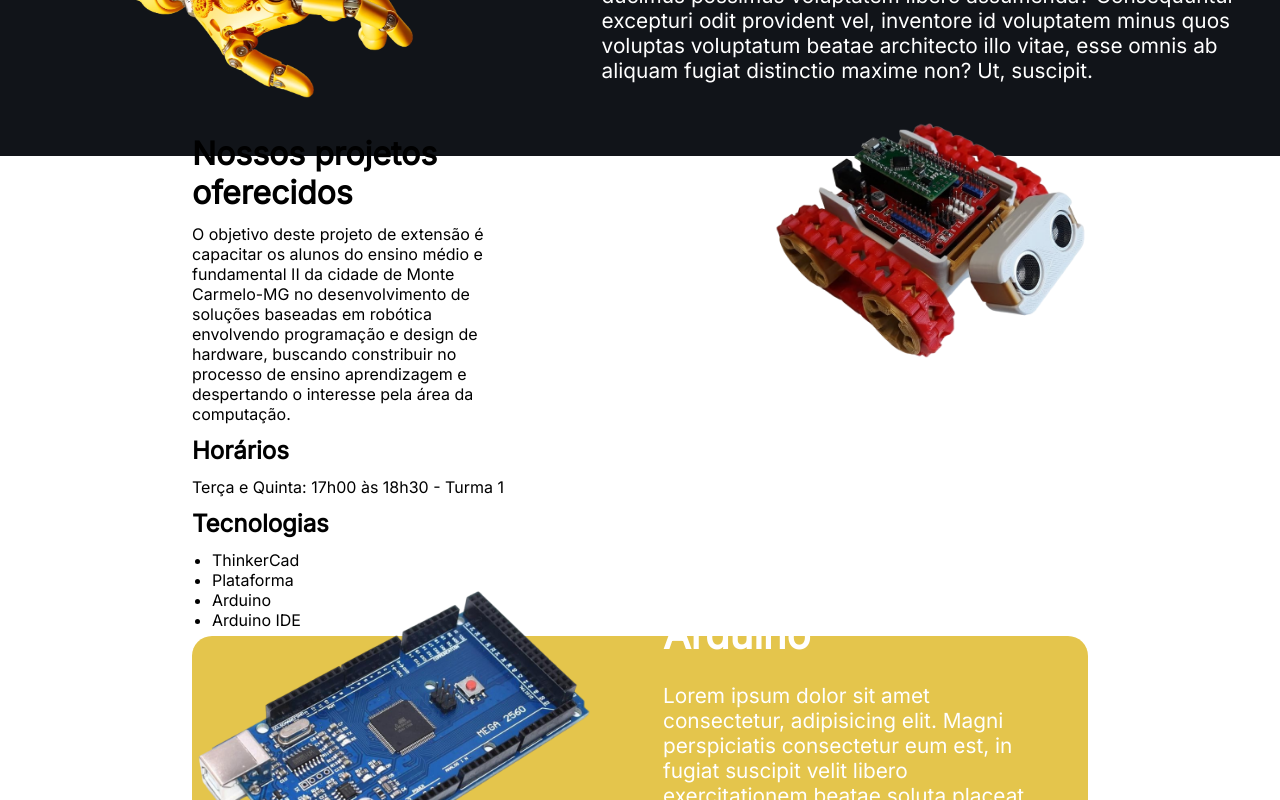
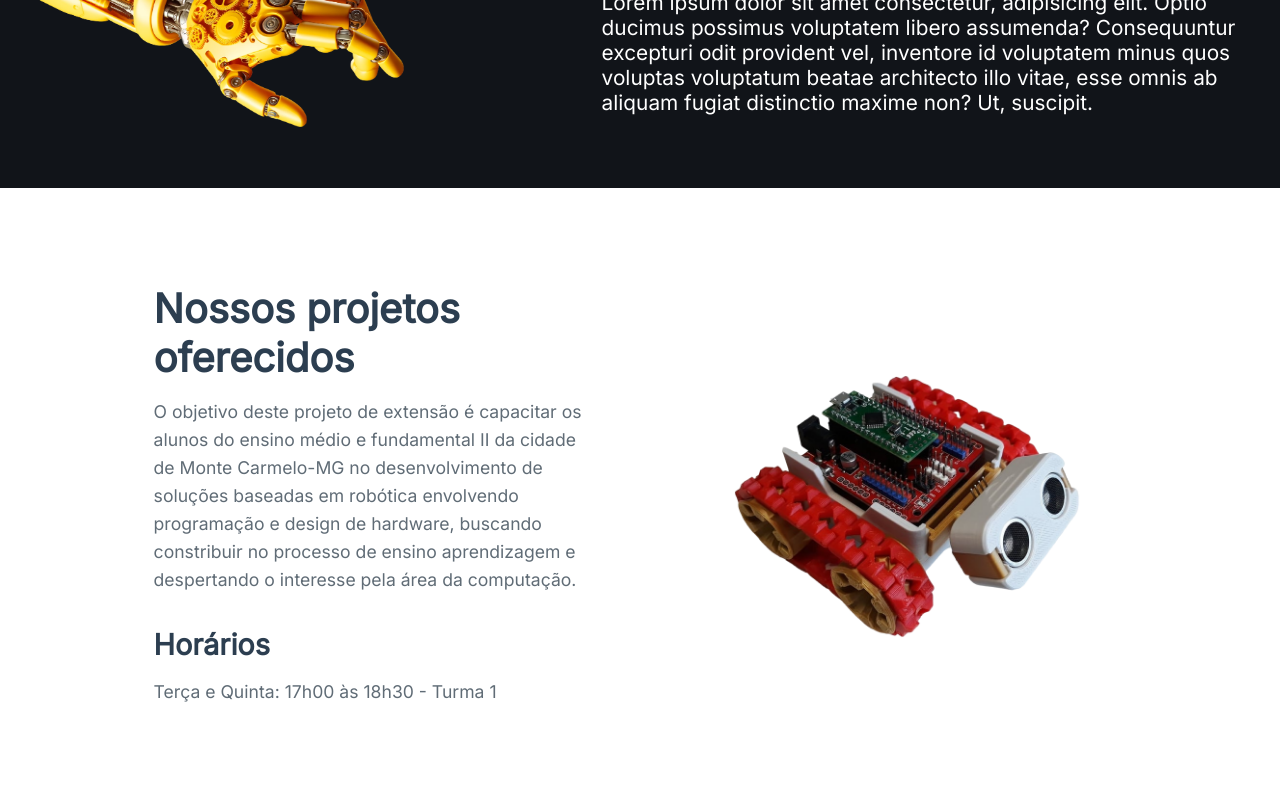
Before and after one commit to TremTechMc/SiteRob, a React (Vite) app: page / in a window 1280 px wide. Shown: the part 1480-2280 px from the top of the page. Built offline with nearby package versions, Linux system fonts and the light colour scheme.

Commit message:
:lipstick: feat: update style sections

```diff
--- a/src/pages/Home/CardSection/CardSection.style.js
+++ b/src/pages/Home/CardSection/CardSection.style.js
@@ -2,8 +2,8 @@ import styled from 'styled-components';
 
 export const ContainerDiv2 = styled.div`
     background-color: #e0b509;
-    padding-top: 2rem;
-    padding-bottom: 1rem;
+    padding-top: 2.5rem;
+    padding-bottom: 2.5rem;
     display: flex;
     flex-direction: column;
     align-items: center;
--- a/src/pages/Home/ContainerSection/ContainerSection.jsx
+++ b/src/pages/Home/ContainerSection/ContainerSection.jsx
@@ -1,11 +1,11 @@
 import React from 'react'
-import { ContainerDiv3, ImageDivHand, TextDiv } from './ContainerSection.style';
+import { ContainerDiv, ImageDivHand, TextDiv } from './ContainerSection.style';
 import mao from '../../../assets/mao.png';
 
 export default function ContainerSection() {
     return (
         <div>
-            <ContainerDiv3>
+            <ContainerDiv>
                 <ImageDivHand>
                     <img src={mao} alt="Mão" />
                 </ImageDivHand>
@@ -13,7 +13,7 @@ export default function ContainerSection() {
                     <h1>Mão mecânica</h1>
                     <p>Lorem ipsum dolor sit amet consectetur, adipisicing elit. Optio ducimus possimus voluptatem libero assumenda? Consequuntur excepturi odit provident vel, inventore id voluptatem minus quos voluptas voluptatum beatae architecto illo vitae, esse omnis ab aliquam fugiat distinctio maxime non? Ut, suscipit.</p>
                 </TextDiv>
-            </ContainerDiv3>
+            </ContainerDiv>
         </div>
     )
 }
--- a/src/pages/Home/ContainerSection/ContainerSection.style.js
+++ b/src/pages/Home/ContainerSection/ContainerSection.style.js
@@ -1,6 +1,6 @@
 import styled from 'styled-components';
 
-export const ContainerDiv3 = styled.div`
+export const ContainerDiv = styled.div`
     background-color: #111419;
     height: 40vh;
     display: flex;
@@ -18,7 +18,7 @@ export const ImageDivHand = styled.div`
     width: 40%;
 
     img{
-        width: 88%;
+        width: 86%;
         height: auto;
         display: flex;
         justify-content: center;
--- a/src/pages/Home/SecondContainer/SecondContainer.jsx
+++ b/src/pages/Home/SecondContainer/SecondContainer.jsx
@@ -11,13 +11,6 @@ export default function SecondContainer() {
                     <p>O objetivo deste projeto de extensão é capacitar os alunos do ensino médio e fundamental II da cidade de Monte Carmelo-MG no desenvolvimento de soluções baseadas em robótica envolvendo programação e design de hardware, buscando constribuir no processo de ensino aprendizagem e despertando o interesse pela área da computação.</p>
                     <h2>Horários</h2>
                     <p>Terça e Quinta: 17h00 às 18h30 - Turma 1</p>
-                    <h2>Tecnologias</h2>
-                    <ul>
-                        <li>ThinkerCad</li>
-                        <li>Plataforma</li>
-                        <li>Arduino</li>
-                        <li>Arduino IDE</li>
-                    </ul>
                 </TextDiv2>
                 <ImageDiv2>
                     <img src={robozinho} alt="Robozinho" />
--- a/src/pages/Home/SecondContainer/SecondContainer.style.js
+++ b/src/pages/Home/SecondContainer/SecondContainer.style.js
@@ -2,62 +2,78 @@ import styled from 'styled-components';
 
 export const ContainerDiv4 = styled.div`
     background-color: #fff;
-    height: 55vh;
+    padding: 4rem 2rem;
     display: flex;
     align-items: center;
     justify-content: center;
 
     @media screen and (max-width: 730px) {
-        height: auto;
+        padding: 2rem 1rem;
     }
 `;
 
 export const TextDiv2 = styled.div`
-    width: 35%;
+    width: 45%;
+    color: #333;
 
-    h1, h2, p, ul{
-        padding-top: 0.75rem;
+    h1 {
+        font-size: 2.5rem;
+        font-weight: 700;
+        margin-bottom: 1rem;
+        color: #2c3e50;
     }
 
-    ul{
-        padding-left: 10px;
+    h2 {
+        font-size: 1.8rem;
+        margin-top: 2rem;
+        margin-bottom: 1rem;
+        color: #2c3e50;
     }
 
-    li{
-        margin-left: 10px;
+    p {
+        font-size: 1.1rem;
+        line-height: 1.6;
+        margin-bottom: 1.5rem;
+        color: #606c76;
     }
 
     @media screen and (max-width: 730px) {
         width: 100%;
+        text-align: center;
     }
 `;
 
 export const InnerContainer = styled.div`
     display: flex;
-    width: 70%;
+    width: 80%;
     justify-content: space-between;
+    padding: 2rem;
 
     @media screen and (max-width: 730px) {
         flex-direction: column;
-        display: flex;
-        justify-content: center;
         align-items: center;
+        padding: 1.5rem;
     }
 `;
 
 export const ImageDiv2 = styled.div`
-    width: 35%;
+    width: 45%;
+    display: flex;
+    justify-content: center;
+    align-items: center;
 
-    img{
-        width: 100%;
+    img {
+        width: 80%;
         height: auto;
-        display: flex;
-        justify-content: center;
-        align-items: center;
+        transition: transform 0.3s ease-in-out;
+    }
+
+    img:hover {
+        transform: scale(1.05);
     }
 
     @media screen and (max-width: 730px) {
-        padding-top: 3rem;
-        width: 80%;
+        width: 100%;
+        margin-top: 2rem;
     }
 `;
```
